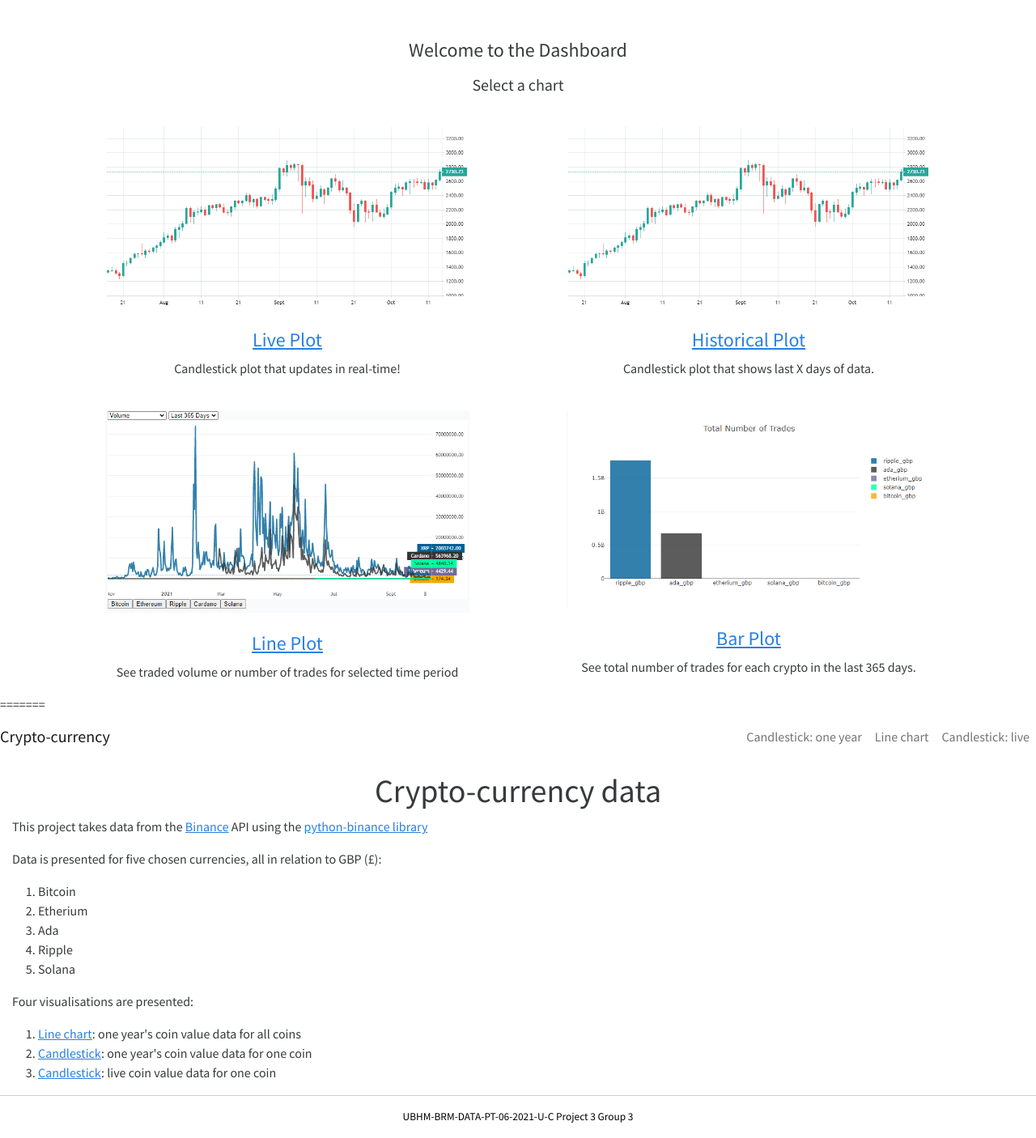
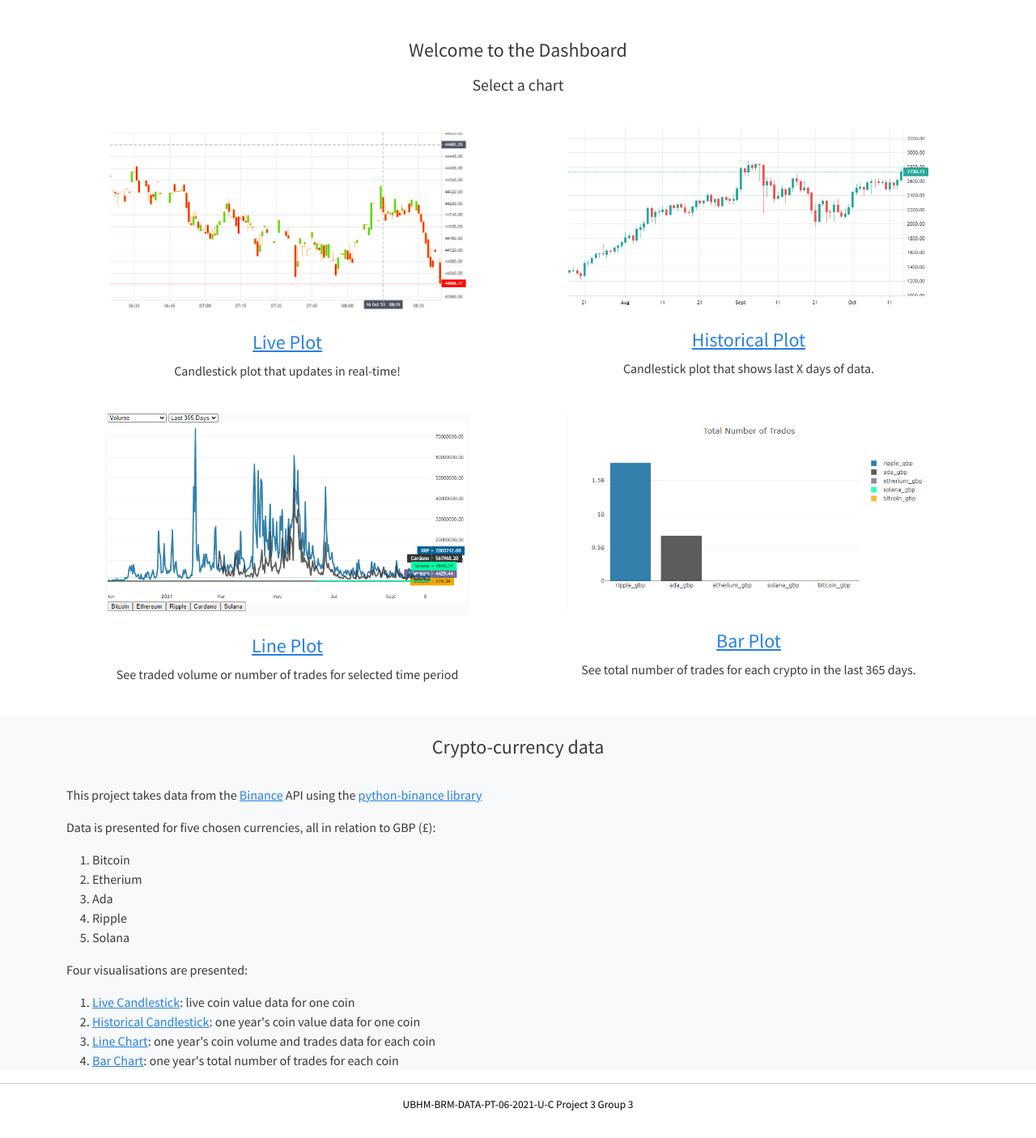
Before and after one commit to Abzraja/cryptocurrency-dashboard, a Python web app: template templates/index.html in a window 1280 px wide. Shown: the part 136-1542 px from the top of the page at 81% size. After the commit the page ends 1508 px from the top, so only its background shows below. Run offline with Jinja, Linux system fonts and the light colour scheme; the template is opened without the code that fills it, so the values that code supplies are empty; some libraries are stand-ins or nearby versions.

Commit message:
index html udpate

```diff
--- a/templates/index.html
+++ b/templates/index.html
@@ -37,7 +37,7 @@
             <div class="col"><h4>Welcome to the Dashboard</h4><p><h5>Select a chart</h5></p></div>
         </div>
         <div class="row text-center d-flex justify-content-center">
-          <div class="col-md-6 mt-4"><a href="/live"><img width="450px" src="/static/images/historical.png"><h4 class="mt-4">Live Plot</h4></a><p>Candlestick plot that updates in real-time!</p></div>
+          <div class="col-md-6 mt-4"><a href="/live"><img width="450px" src="/static/images/live.png"><h4 class="mt-4">Live Plot</h4></a><p>Candlestick plot that updates in real-time!</p></div>
           <div class="col-md-6 mt-4"><a href="/historical"><img width="450px" src="/static/images/historical.png"><h4 class="mt-4">Historical Plot</h4></a><p>Candlestick plot that shows last X days of data.</p></div>
           <div class="col-md-6 mt-4"><a href="/line"><img width="450px" src="/static/images/line.png"><h4 class="mt-4">Line Plot</h4></a><p>See traded volume or number of trades for selected time period</p></div>
           <div class="col-md-6 mt-4"><a href="/bar"><img width="450px" src="/static/images/bar.png"><h4 class="mt-4">Bar Plot</h4></a><p>See total number of trades for each crypto in the last 365 days.</p></div>
@@ -46,26 +46,12 @@
     <script src="https://cdn.jsdelivr.net/npm/bootstrap@5.1.3/dist/js/bootstrap.bundle.min.js" integrity="sha384-ka7Sk0Gln4gmtz2MlQnikT1wXgYsOg+OMhuP+IlRH9sENBO0LRn5q+8nbTov4+1p" crossorigin="anonymous"></script>
 </body>
 </html>
-=======
-<!--Navigation bar-->
-<div>
-    <nav class="navbar navbar-expand-lg navbar-light">
-     <a class="navbar-brand" href="index.html">Crypto-currency</a>
-     <button class="navbar-toggler" type="button" data-toggle="collapse" data-target="#navbarNav">
-        <span class="navbar-toggler-icon"></span>
-      </button>
-      <div class="collapse navbar-collapse flex-row-reverse" id="navbarNav">
-        <div class="navbar-nav">
-          <a class="nav-item nav-link" href="/historical">Candlestick: one year</a>
-          <a class="nav-item nav-link" href="/line">Line chart</a>
-          <a class="nav-item nav-link" href="/current">Candlestick: live</a>
-    </div></div>
-    </nav>
-    </div>
-
-    <!-- Main body text -->
-<div  style="margin: 15px">
-<h1 style="text-align: center;">Crypto-currency data</h1>
+<div class="container-fluid bg-light">
+<div class="container">
+<!-- Second Container text -->
+<div class="row text-center d-flex justify-content-center mt-4 mb-4 pt-4">
+<h4>Crypto-currency data</h4>
+</div>
 <p>This project takes data from the <a href="http://www.binance.com/">Binance</a> API using the <a href="https://python-binance.readthedocs.io/en/latest/binance.html">python-binance library</a></p>
 <p>Data is presented for five chosen currencies, all in relation to GBP (£):</p>
 <ol>
@@ -77,12 +63,13 @@
 </ol>
 <p>Four visualisations are presented:</p>
 <ol>
-    <li><a href="/line">Line chart</a>: one year's coin value data for all coins</li>
-    <li><a href="/historic">Candlestick</a>: one year's coin value data for one coin</li>
-    <li><a href="/live">Candlestick</a>: live coin value data for one coin</li>
+    <li><a href="/live">Live Candlestick</a>: live coin value data for one coin</li>
+    <li><a href="/historical">Historical Candlestick</a>: one year's coin value data for one coin</li>
+    <li><a href="/line">Line Chart</a>: one year's coin volume and trades data for each coin</li>
+    <li><a href="/bar">Bar Chart</a>: one year's total number of trades for each coin</li>
 </ol>
 </div>
-
+</div>
 <hr><p style="text-align: center; font-size: smaller;"><a href="https://github.com/Abzraja/project-3" style="text-decoration: none; color: black">UBHM-BRM-DATA-PT-06-2021-U-C Project 3 Group 3</a></p>
 
 <script src="https://d3js.org/d3.v5.min.js"></script>
```
Also changed, not shown: static/images/live.png (added).
